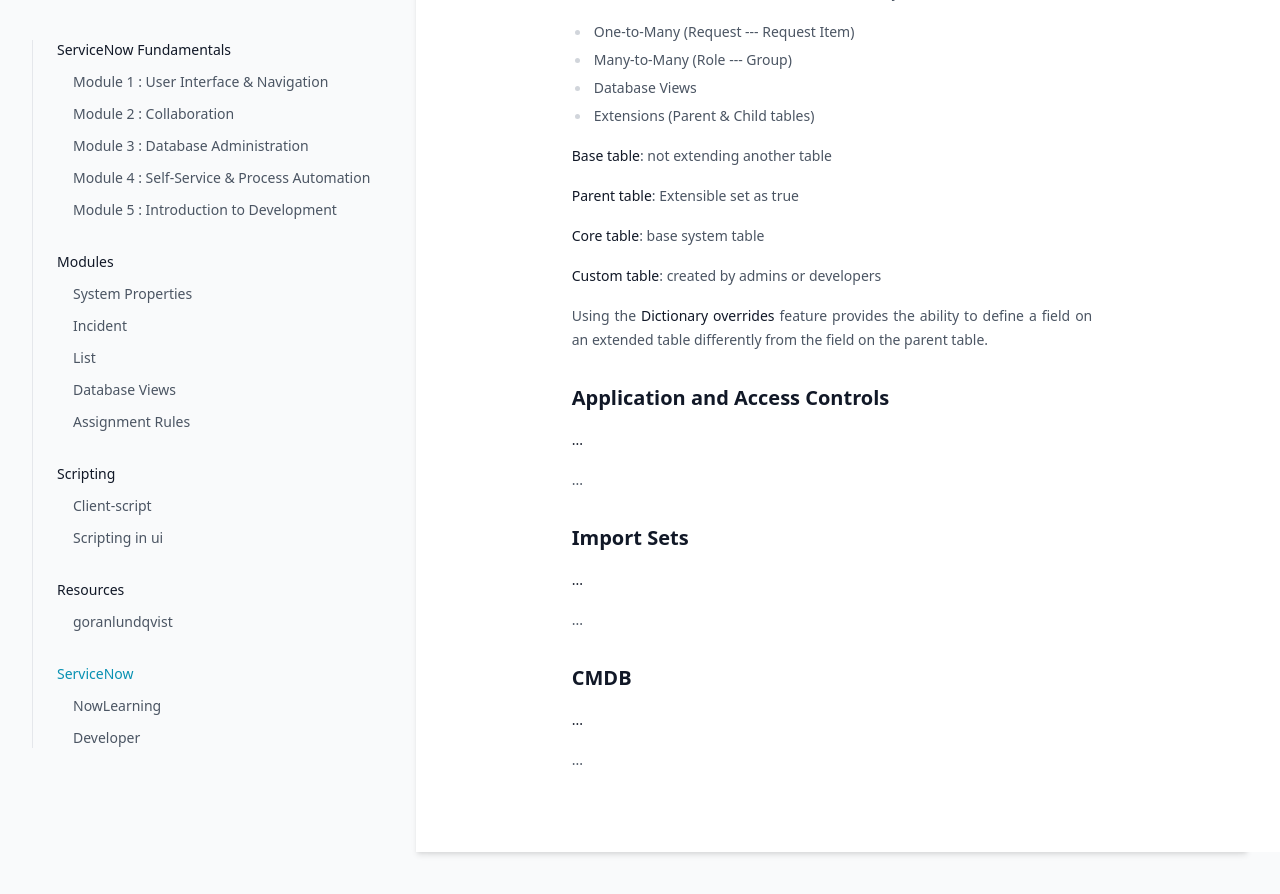
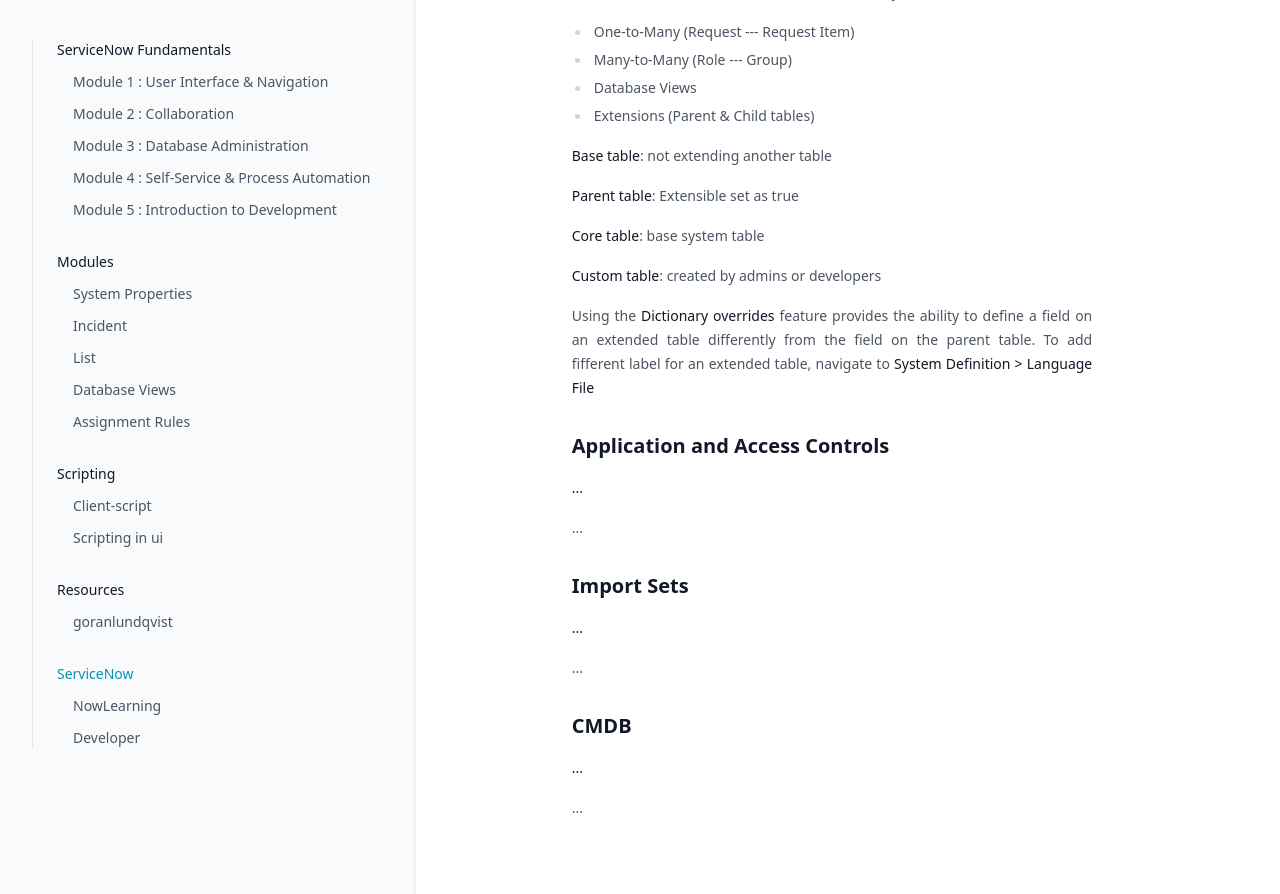
Before and after one commit to greglejeune/ebook, a Jekyll site: the page built from _servicenow/2021-11-01-snf-module3.md, in a window 1280 px wide and 900 px high, scrolled down 767 px. Shown: the top 894 px of the window. Built offline with Jekyll 4.4.1, drawn with Linux system fonts in a browser that asks for light colours.

Commit message:
Update 2021-11-01-snf-module3.md

```diff
--- a/_servicenow/2021-11-01-snf-module3.md
+++ b/_servicenow/2021-11-01-snf-module3.md
@@ -61,7 +61,7 @@ category: snf
 </p>
 
 <p style="text-align: justify;">
-    Using the <strong>Dictionary overrides</strong> feature provides the ability to define a field on an extended table differently from the field on the parent table.
+    Using the <strong>Dictionary overrides</strong> feature provides the ability to define a field on an extended table differently from the field on the parent table. To add fifferent label for an extended table, navigate to <strong>System Definition > Language File</strong>
 </p>
 
 <h2>Application and Access Controls</h2>
```
